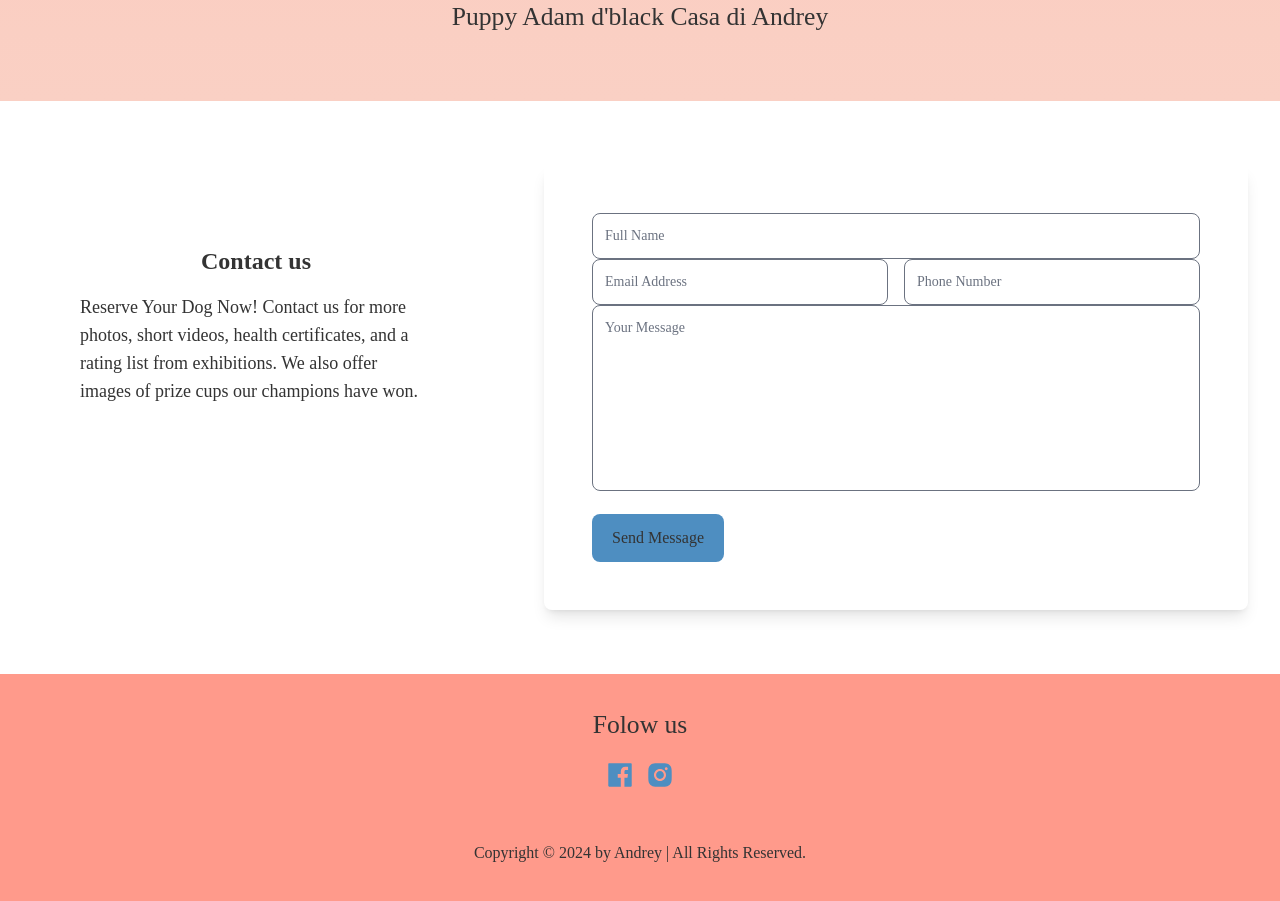
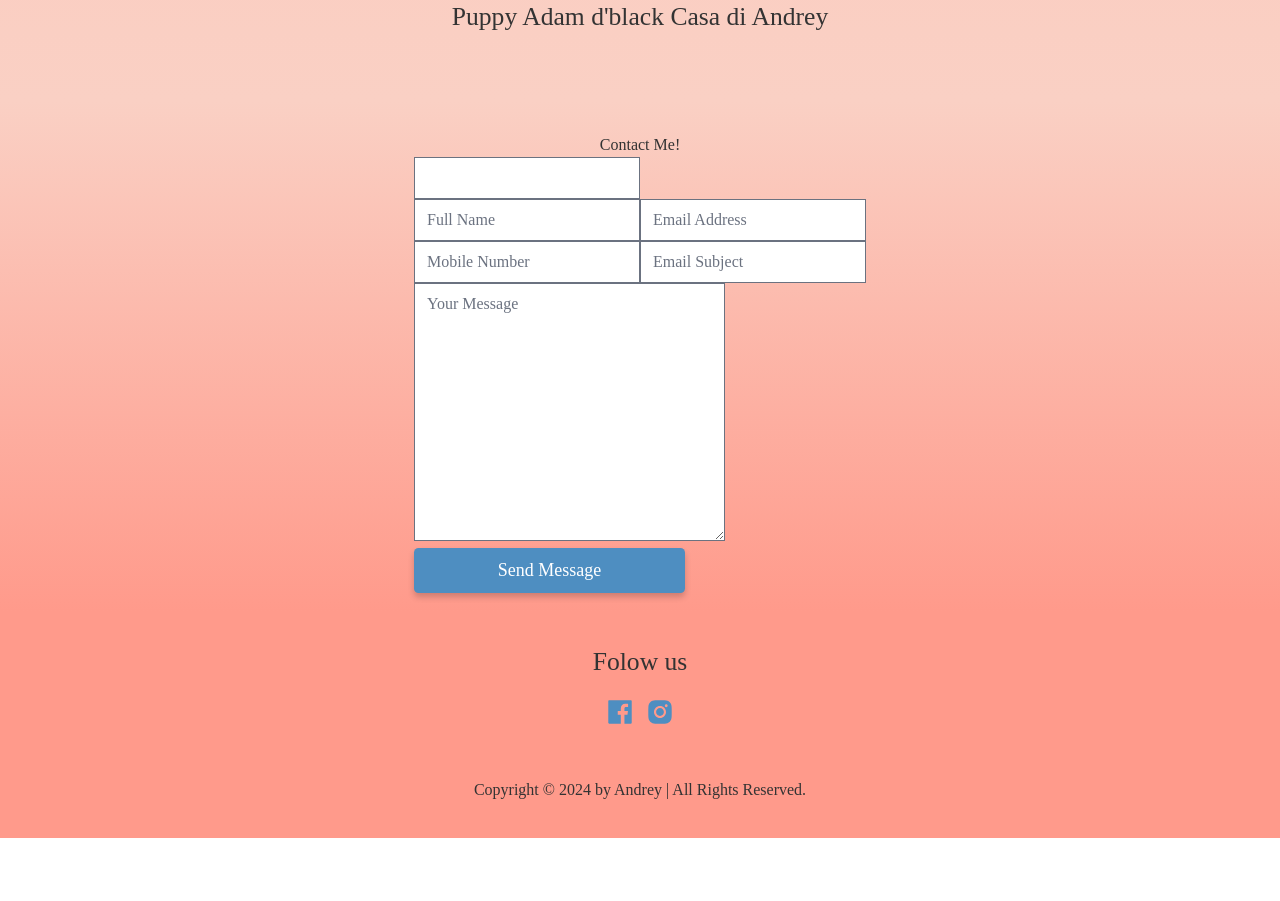
Before and after one commit to deboker/boxer-pupiess-kennel-casadiandrey, a React (Vite) app: page / in a window 1280 px wide. Shown: the part 5150-6051 px from the top of the page. After the commit the page ends 5988 px from the top, so only its background shows below. Built offline with nearby package versions, Linux system fonts and the light colour scheme; a web font is replaced by a local one.

Commit message:
test new contact section

```diff
--- a/src/components/Form/ContactForm.jsx
+++ b/src/components/Form/ContactForm.jsx
@@ -3,112 +3,57 @@ import React from "react";
 const ContactForm = () => {
   return (
     <>
-      <section
-        className="bg-gradient-top dark:bg-gradient-top-dark"
-        id="contact"
-      >
-        <div className="mx-auto max-w-screen-xl px-4 py-16 sm:px-6 lg:px-8">
-          <div className="grid grid-cols-1 gap-x-16 gap-y-8 lg:grid-cols-5">
-            <div className="lg:col-span-2 lg:py-12">
-              <div className="mt-8 text-center">
-                <a href="#" className="text-2xl font-bold text-pink-600">
-                  Contact us
-                </a>
-              </div>
-              <p className="max-w-xl text-lg text-red-700">
-                Reserve Your Dog Now! Contact us for more photos, short videos,
-                health certificates, and a rating list from exhibitions. We also
-                offer images of prize cups our champions have won.
-              </p>
-            </div>
+      <section class="contact" id="contact">
+        <h2 class="heading">
+          Contact <span>Me!</span>
+        </h2>
 
-            <div className="rounded-lg p-8 shadow-lg lg:col-span-3 lg:p-12">
         <form
           name="contact"
-                netlify
           method="POST"
-                action="/thank-you"
           data-netlify="true"
           data-netlify-honeypot="bot-field"
+          onSubmit="submit"
           id="contact-form"
+          netlify
         >
-                <input type="hidden" name="form-name" value="contact" />
-                <p className="hidden">
-                  <label>
-                    Don't fill this out if you're human:{" "}
-                    <input name="bot-field" />
-                  </label>
-                </p>
+          <input class="d-none" name="bot-field" />
 
-                <div className="w-9/12 mx-auto">
-                  <label className="sr-only" htmlFor="name">
-                    Name
-                  </label>
+          <div class="input-box">
             <input
-                    name="name"
-                    className="w-full rounded-lg border-gray-200 p-3 text-sm bg-white dark:bg-gray-900 dark:text-white"
+              type="text"
+              name="user_name"
               placeholder="Full Name"
-                    type="text"
-                    id="name"
+              required
+            />
+            <input
+              type="email"
+              name="user_email"
+              placeholder="Email Address"
               required
             />
           </div>
-
-                <div className="w-9/12 mx-auto grid grid-cols-1 gap-4 sm:grid-cols-2">
-                  <div>
-                    <label className="sr-only" htmlFor="email">
-                      Email
-                    </label>
+          <div class="input-box">
             <input
-                      name="email"
-                      className="w-full rounded-lg border-gray-200 p-3 text-sm bg-white dark:bg-gray-900 dark:text-white"
-                      placeholder="Email Address"
-                      type="email"
-                      id="email"
-                      required
+              type="number"
+              name="user_phone"
+              placeholder="Mobile Number"
+            />
+            <input
+              type="text"
+              name="email_subject"
+              placeholder="Email Subject"
             />
           </div>
-
-                  <div>
-                    <label className="sr-only" htmlFor="phone">
-                      Phone
-                    </label>
-                    <input
-                      name="phone"
-                      className="w-full rounded-lg border-gray-200 p-3 text-sm bg-white dark:bg-gray-900 dark:text-white"
-                      placeholder="Phone Number"
-                      type="tel"
-                      id="phone"
-                    />
-                  </div>
-                </div>
-
-                <div className="w-9/12 mx-auto">
-                  <label className="sr-only" htmlFor="message">
-                    Message
-                  </label>
           <textarea
             name="message"
-                    className="resize-none w-full rounded-lg border-gray-200 p-3 text-sm bg-gradient-top dark:bg-gradient-top-dark dark:text-white"
+            cols="30"
+            rows="10"
             placeholder="Your Message"
-                    rows="8"
-                    id="message"
             required
           ></textarea>
-                </div>
-
-                <div className="mt-4">
-                  <button
-                    type="submit"
-                    className="inline-block w-full rounded-lg bg-btn-color px-5 py-3 font-medium text-white dark:bg-gray-700 sm:w-auto"
-                  >
-                    Send Message
-                  </button>
-                </div>
+          <input type="submit" value="Send Message" class="btn" />
         </form>
-            </div>
-          </div>
-        </div>
       </section>
     </>
   );
```
Lines whose indentation alone changed are shown as unchanged.
